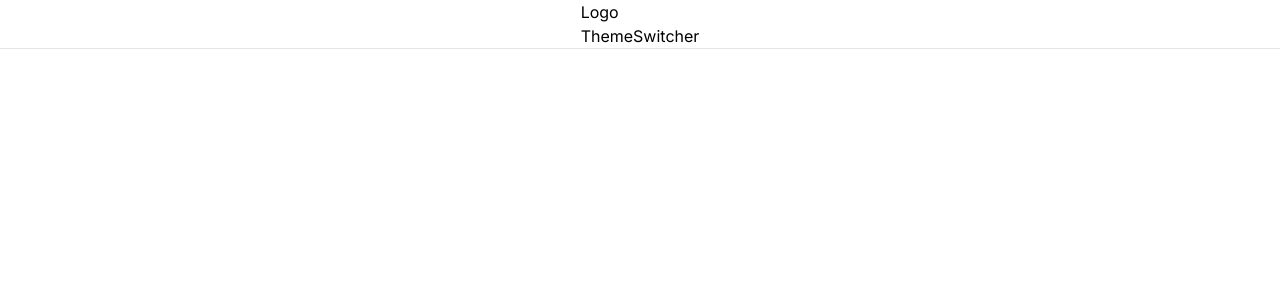
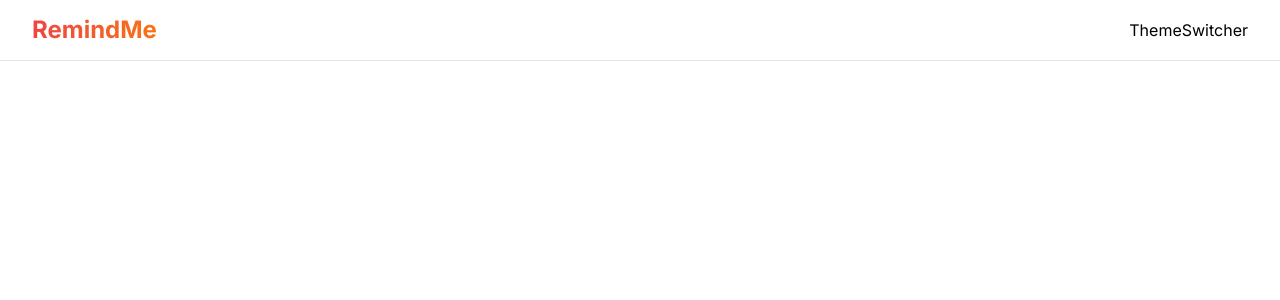
Before and after one commit to leobewater/youtube-nextjs-reminder-app, a Next.js app: page / in a window 1280 px wide. Shown: the top 300 px of the page. Built offline with nearby package versions, Linux system fonts and the light colour scheme.

Commit message:
set up navbar and logo styles

```diff
--- a/components/Logo.tsx
+++ b/components/Logo.tsx
@@ -1,9 +1,9 @@
-import React from 'react'
-
 const Logo = () => {
   return (
-    <div>Logo</div>
-  )
-}
+    <h1 className="text-2xl font-bold bg-gradient-to-r from-red-500 to-orange-500 bg-clip-text text-transparent">
+      RemindMe
+    </h1>
+  );
+};
 
-export default Logo
+export default Logo;
--- a/components/NavBar.tsx
+++ b/components/NavBar.tsx
@@ -4,9 +4,9 @@ import ThemeSwitcher from './ThemeSwitcher';
 
 const NavBar = () => {
   return (
-    <nav>
+    <nav className='flex w-full items-center justify-between p-4 px-8 h-[60px]'>
       <Logo />
-      <div>
+      <div className='flex gap-4 items-center'>
         <UserButton afterSignOutUrl="/" />
         <ThemeSwitcher />
       </div>
```
